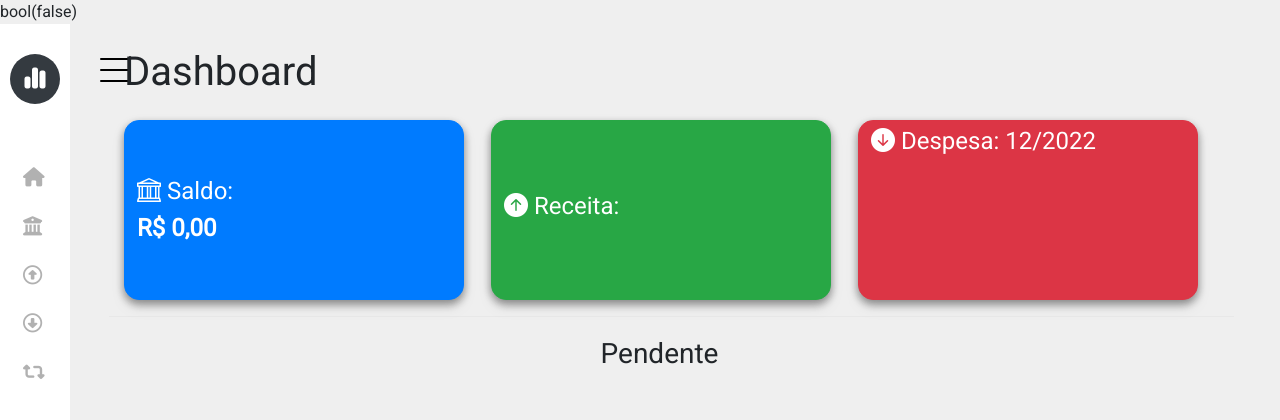
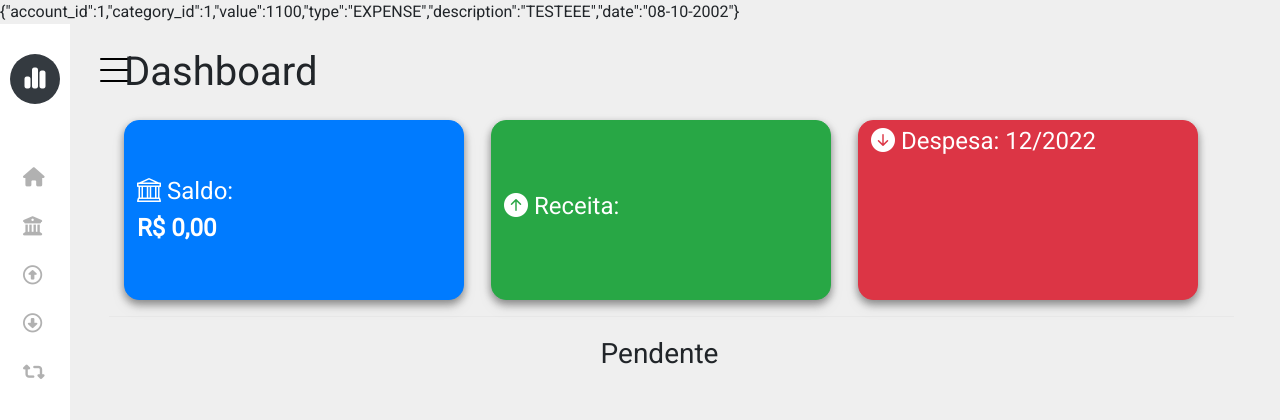
Before and after one commit to Flipe124/ESTAGIO_SUPERVISIONADO_I, a PHP site: page /list/page/index.php in a window 1280 px wide. Shown: the top 420 px of the page. Run offline with PHP 8.4, Linux system fonts and the light colour scheme; data comes from the database, SQL or seed files in the repository; data that the repository does not hold is empty; some libraries are stand-ins or nearby versions; some web fonts are replaced.

Commit message:
testando request

```diff
--- a/project/frontend/includes/request.php
+++ b/project/frontend/includes/request.php
@@ -2,43 +2,50 @@
 
 // REQUEST LIST
 
-$ch = curl_init('http://localhost:8008/list?table=finance');
+// $ch = curl_init('http://localhost:8008/list?table=finance');
 
-curl_setopt_array($ch, [
+// curl_setopt_array($ch, [
 
-    CURLOPT_CUSTOMREQUEST => 'GET',
+//     CURLOPT_CUSTOMREQUEST => 'GET',
 
-    // Permite obter o resultado
-    CURLOPT_RETURNTRANSFER => 1,
-]);
+//     // Permite obter o resultado
+//     CURLOPT_RETURNTRANSFER => 1,
+// ]);
 
-$expensess = json_decode(curl_exec($ch), true);
-curl_close($ch);
+// $expensess = json_decode(curl_exec($ch), true);
+// curl_close($ch);
 
 // REQUEST SAVE
 
-$account_id = isset($_POST['account_id']) && $_POST['account_id'] != '';
-$category_id = isset($_POST['category_id']) && $_POST['category_id'] != '';
-$value = isset($_POST['value']) && $_POST['value'] != '';
-$type = isset($_POST['type']) && $_POST['type'] != '';
-$description = isset($_POST['description']) && $_POST['description'] != '';
-$date = isset($_POST['date']) && $_POST['date'] != '';
+$account_id = isset($_POST['account_id']) && $_POST['account_id'] != ''  ? $_POST['account_id'] : null;
+$category_id = isset($_POST['category_id']) && $_POST['category_id'] != '' ? $_POST['category_id'] : null;
+$value = isset($_POST['value']) && $_POST['value'] != '' ? $_POST['value'] : null;
+$type = isset($_POST['type']) && $_POST['type'] != '' ? $_POST['type'] : null;
+$description = isset($_POST['description']) && $_POST['description'] != '' ? $_POST['description'] : null;
+$date = isset($_POST['date']) && $_POST['date'] != '' ? $_POST['date'] : null;
+
+$saveExpense = [
+    // 'account_id' => $account_id,
+    // 'category_id' => $category_id,
+    // 'value' => $value,
+    // 'type' => $type,
+    // 'description' => $description,
+    // 'date' => $date
+
+    'account_id' => 1,
+    'category_id' => 1,
+    'value' => 1100,
+    'type' => "EXPENSE",
+    'description' => "TESTEEE",
+    'date' => "08-10-2002"
+];
 
 
-var_dump($value);
-print_r($value);
-echo $value;
+$JsonSaveExpense = json_encode($saveExpense);
 
-$saveExpense = [
-    'account_id' => $account_id,
-    'category_id' => $category_id,
-    'value' => $value,
-    'type' => $type,
-    'description' => $description,
-    'date' => $date
-];
+// print_r($saveExpense);
 
-$urlRequestSave = curl_init('http://localhost:8008/save?table=finance');
+$urlRequestSave = curl_init('http://localhost:8008/create?table=finance');
 
 curl_setopt_array($urlRequestSave, [
 
@@ -47,9 +54,12 @@ curl_setopt_array($urlRequestSave, [
     // Permite obter o resultado
     CURLOPT_RETURNTRANSFER => 1,
 
-    CURLOPT_POSTFIELDS => $saveExpense
+    CURLOPT_POSTFIELDS => $JsonSaveExpense
 
 ]);
 
+echo $JsonSaveExpense;
+
 $expenseSave = json_decode(curl_exec($urlRequestSave), true);
+
 curl_close($urlRequestSave);
```
